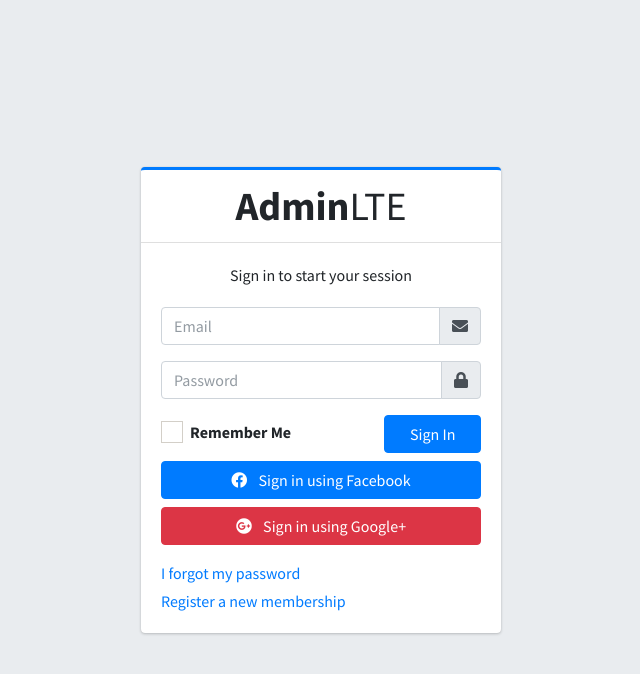
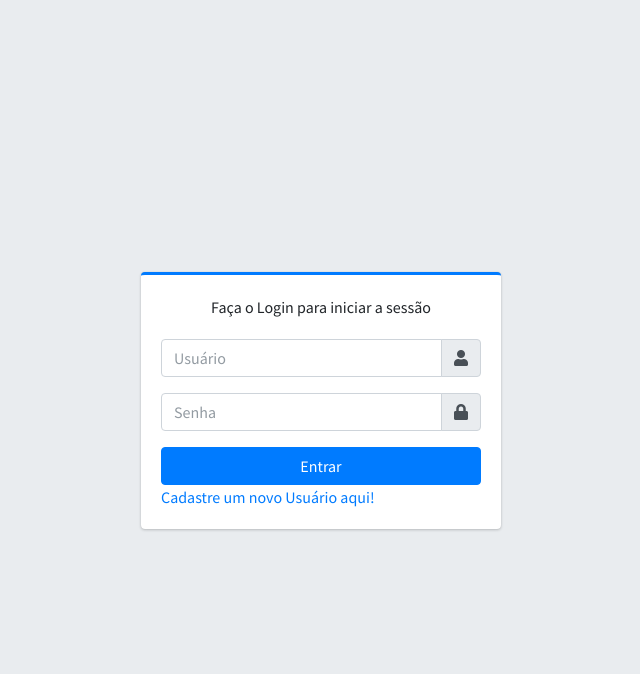
Before and after one commit to ricardomagalhaespita/Trabalho-Modelagem-de-Sistemas, a PHP site: page /pages/examples/loginUser.php in a window 1280 px wide. Shown: the top 674 px of the page, without its empty margins (319-959 px from the left). Run offline with PHP 8.4, Linux system fonts and the light colour scheme; some libraries are stand-ins or nearby versions.

Commit message:
Update Login

```diff
--- a/pages/examples/loginUser.php
+++ b/pages/examples/loginUser.php
@@ -3,7 +3,7 @@
 <head>
   <meta charset="utf-8">
   <meta name="viewport" content="width=device-width, initial-scale=1">
-  <title>AdminLTE 3 | Log in (v2)</title>
+  <title>Trab M.S | Login</title>
 
   <!-- Google Font: Source Sans Pro -->
   <link rel="stylesheet" href="https://fonts.googleapis.com/css?family=Source+Sans+Pro:300,400,400i,700&display=fallback">
@@ -18,23 +18,20 @@
 <div class="login-box">
   <!-- /.login-logo -->
   <div class="card card-outline card-primary">
-    <div class="card-header text-center">
-      <a href="../../index2.html" class="h1"><b>Admin</b>LTE</a>
-    </div>
     <div class="card-body">
-      <p class="login-box-msg">Sign in to start your session</p>
+      <p class="login-box-msg">Faça o Login para iniciar a sessão</p>
 
       <form action="../../index3.html" method="post">
         <div class="input-group mb-3">
-          <input type="email" class="form-control" placeholder="Email">
+          <input type="email" class="form-control" placeholder="Usuário">
           <div class="input-group-append">
             <div class="input-group-text">
-              <span class="fas fa-envelope"></span>
+              <span class="fas fa-user"></span>
             </div>
           </div>
         </div>
         <div class="input-group mb-3">
-          <input type="password" class="form-control" placeholder="Password">
+          <input type="password" class="form-control" placeholder="Senha">
           <div class="input-group-append">
             <div class="input-group-text">
               <span class="fas fa-lock"></span>
@@ -43,36 +40,16 @@
         </div>
         <div class="row">
           <div class="col-8">
-            <div class="icheck-primary">
-              <input type="checkbox" id="remember">
-              <label for="remember">
-                Remember Me
-              </label>
-            </div>
           </div>
           <!-- /.col -->
-          <div class="col-4">
-            <button type="submit" class="btn btn-primary btn-block">Sign In</button>
+          <div class="col-12">
+            <button type="submit" class="btn btn-primary btn-block">Entrar</button>
           </div>
           <!-- /.col -->
         </div>
       </form>
-
-      <div class="social-auth-links text-center mt-2 mb-3">
-        <a href="#" class="btn btn-block btn-primary">
-          <i class="fab fa-facebook mr-2"></i> Sign in using Facebook
-        </a>
-        <a href="#" class="btn btn-block btn-danger">
-          <i class="fab fa-google-plus mr-2"></i> Sign in using Google+
-        </a>
-      </div>
-      <!-- /.social-auth-links -->
-
-      <p class="mb-1">
-        <a href="forgot-password.html">I forgot my password</a>
-      </p>
       <p class="mb-0">
-        <a href="register.html" class="text-center">Register a new membership</a>
+        <a href="registerUser.php" class="text-center">Cadastre um novo Usuário aqui!</a>
       </p>
     </div>
     <!-- /.card-body -->
```
